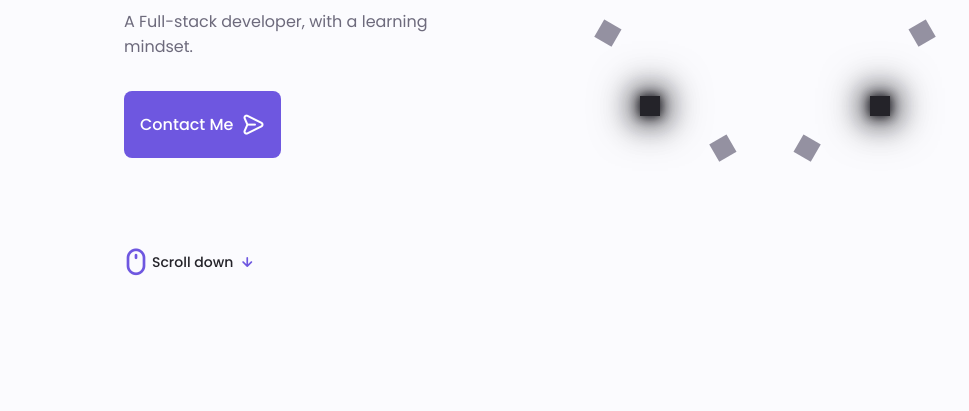
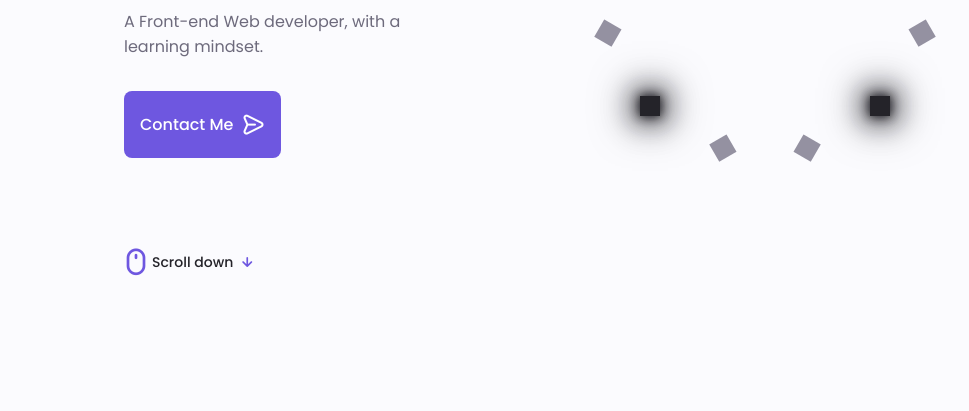
Before and after one commit to rishabh1S/Singh, a plain HTML site: page index.html in a window 1280 px wide. Shown: the part 361-772 px from the top of the page, 184-1153 px from the left. Drawn offline with nearby package versions, Linux system fonts and the light colour scheme.

Commit message:
Update index.html

```diff
--- a/index.html
+++ b/index.html
@@ -106,7 +106,7 @@
                         <h1 class="home__intro">Hi, I'am</h1>
                         <h1 data-text="Rishabh" class="home__title">Rishabh</h1>
                         <h3 class="home__subtitle">Web Developer</h3>
-                        <p class="home__description">A Full-stack developer, with a learning mindset.</p>
+                        <p class="home__description">A Front-end Web developer, with a learning mindset.</p>
                         <a href="#contact" class="button button--flex">
                         Contact Me <i class="uil uil-message button__icon"></i></a>
                     </div>
```
